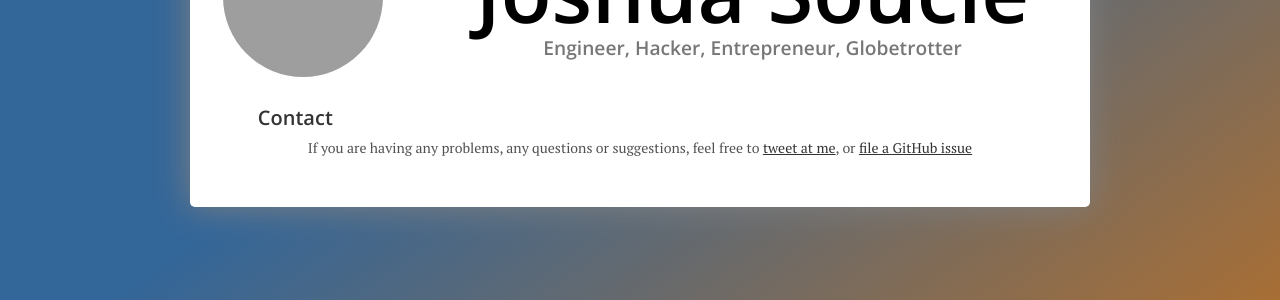
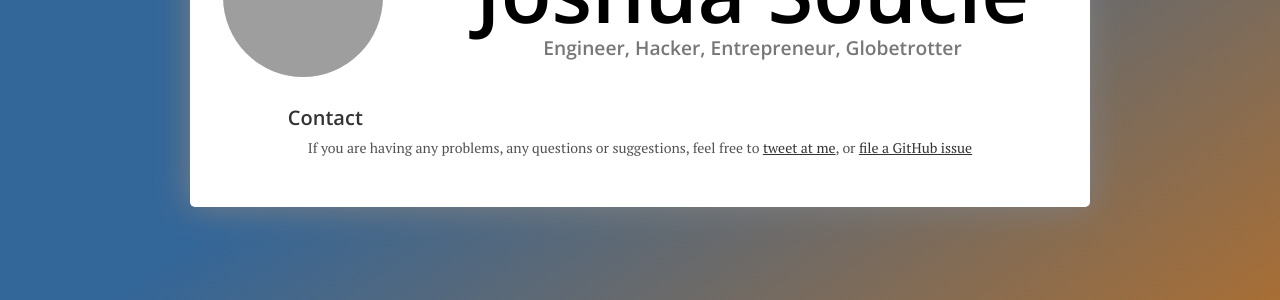
Before and after one commit to js-bone21/jblog, a Jekyll site: the page built from contacts.md, in a window 1280 px wide. Shown: the part 163-463 px from the top of the page. Built offline with Jekyll 4.4.1, drawn with Linux system fonts in a browser that asks for light colours; nearby versions of some CDN libraries; grey boxes are pictures that could not be loaded.

Commit message:
pushed page titles over in indent

```diff
--- a/_layouts/page.html
+++ b/_layouts/page.html
@@ -2,7 +2,7 @@
 layout: default
 ---
 
-<h3>
+<h3 class="page-title">
   {{ page.title }}
 </h3>
 <div class="post-content">
--- a/_layouts/post.html
+++ b/_layouts/post.html
@@ -5,7 +5,7 @@ layout: default
 <!-- Need to fix/update html tags...
     Had changed tags to make the header populate the same between pages as I had written it in CodePen...maybe I should just change the header tags...
  -->
-<h1>
+<h1  class="page-title">
   {{ page.title }}
 </h1>
 
--- a/css/main.css
+++ b/css/main.css
@@ -74,6 +74,10 @@ img {
 
 .centered_text {
   text-align: center;
+}
+
+.page-title {
+  margin-left: 30px;
 }
 
 /*
```
